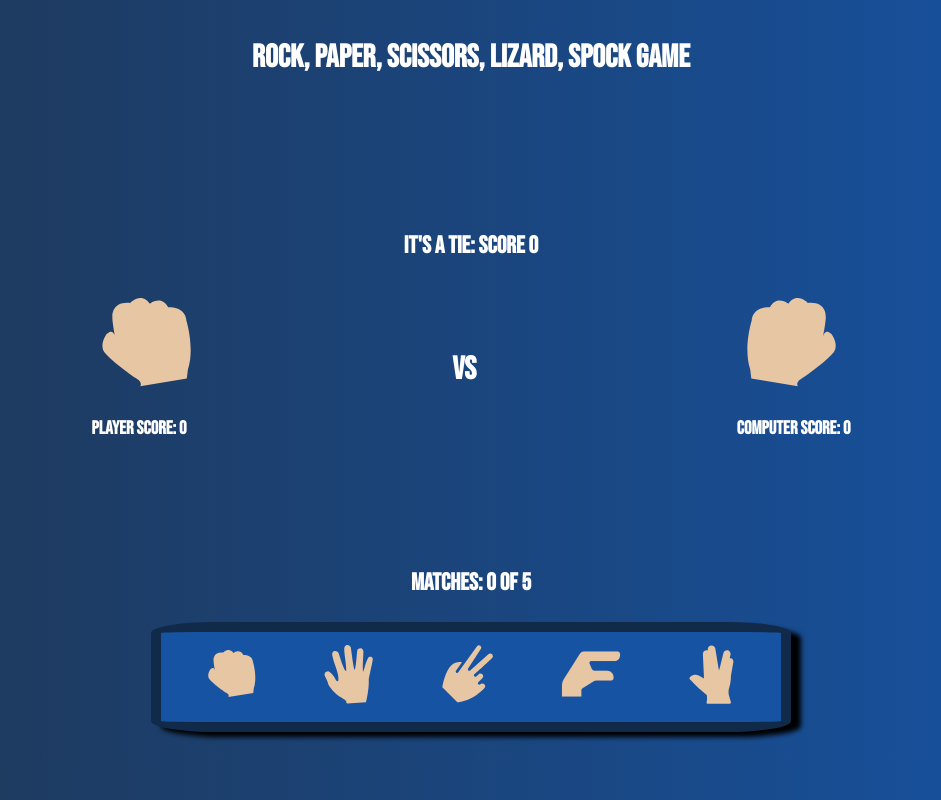
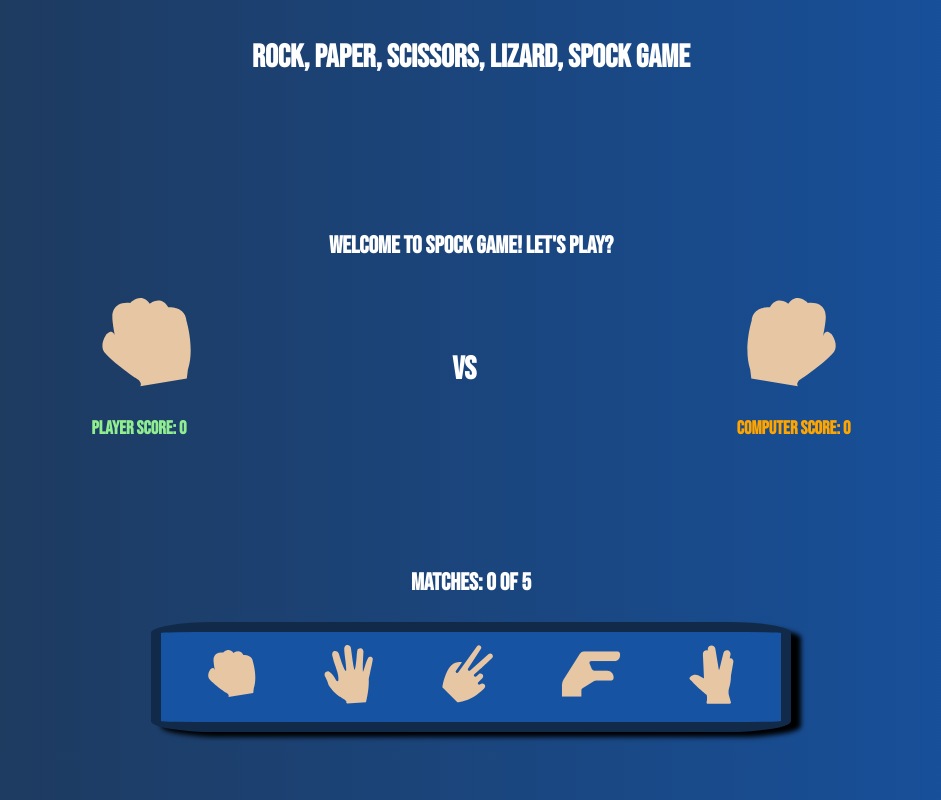
Before and after one commit to humberto-pereira/spock-game, a plain HTML site: page index.html in a window 1280 px wide. Shown: the whole page, without its empty margins (169-1110 px from the left). Drawn offline with Linux system fonts and the light colour scheme.

Commit message:
Add CSS code to give different colors when the computer or player wins so it's easier for the player to  recognize the match result

```diff
--- a/assets/css/style.css
+++ b/assets/css/style.css
@@ -81,6 +81,13 @@ text-align: center;
     color: orange;
 }
 
+.computer-score-orange {
+    color: orange ;
+}
+
+.player-score-green {
+    color: lightgreen;
+}
 /* media query */
 
 @media screen and (max-width: 912px) {
--- a/assets/js/script.js
+++ b/assets/js/script.js
@@ -188,6 +188,3 @@ function displayGameImage(playerChoice, computerChoice) {
         computerImageElement.src = imageDictionary.spockComputer;
     }
 }
-
-let debug = imageDictionary.rockPlayer
-    console.log(debug);
--- a/index.html
+++ b/index.html
@@ -11,17 +11,17 @@
     <h1 class="title">Rock, Paper, Scissors, Lizard, Spock Game</h1>
     <div class="game-container">
         <div id="rules">
-            <h2><span id="winner-rule-point">It's a tie: score  0</span></h2>
+            <h2><span id="winner-rule-point">Welcome to Spock Game! Let's Play?</span></h2>
         </div>
         <div id="game-field">
             <div>
                 <img id="player-hand" src="assets/images/icon-rock-player.svg" alt="player hand">
-                <h3>Player Score: <span id="player-score">0</span></h3>
+                <h3 class="player-score-green">Player Score: <span class="player-score-green" id="player-score">0</span></h3>
             </div>
             <h1>VS</h1>
             <div>
                 <img id="computer-hand" src="assets/images/icon-rock-computer.svg" alt="computer hand"></span>
-                <h3>Computer Score: <span id="computer-score">0</span></h3>
+                <h3 class="computer-score-orange">Computer Score: <span class="computer-score-orange" id="computer-score">0</span></h3>
             </div>
         </div>
         <h2 id="matches">Matches: <span id="matches-counter">0</span> of 5</h2>
```
